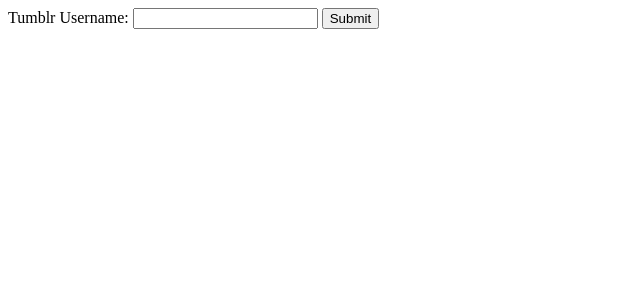
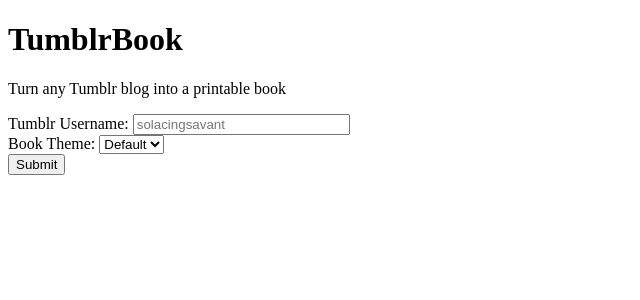
Before and after one commit to ZachSaucier/Tumblr-Book, a PHP site: page / in a window 1280 px wide. Shown: the top 300 px of the page, without its empty margins (0-640 px from the left). Run offline with PHP 8.4, Linux system fonts and the light colour scheme.

Commit message:
Added some content to index.html and check for empty string in tumblr-book.php

```diff
--- a/index.html
+++ b/index.html
@@ -8,9 +8,17 @@
   <link rel="stylesheet" href="style.css">
 </head>
 <body>
-<form action="tumblr-book.php" method="get">
-<label>Tumblr Username: <input type="text" name="blog"></label>
-<input type="submit" value="Submit">
-</form>
+	<h1>TumblrBook</h1>
+	<p>Turn any Tumblr blog into a printable book</p>
+	<form action="tumblr-book.php" method="get">
+		<div><label>Tumblr Username: <input type="text" name="blog" placeholder="solacingsavant" size="24"></label></div>
+		<div>
+		<label>Book Theme: </label>
+		<select name="theme">
+			<option>Default</option>
+		</select>
+		</div>
+		<input type="submit" value="Submit">
+	</form>
 </body>
 </html>
--- a/tumblr-book.php
+++ b/tumblr-book.php
@@ -11,7 +11,7 @@
 
   <script>
   var siteURL = '<?php
-  if(isset($_GET['blog'])){
+  if(isset($_GET['blog']) && $_GET['blog'] !== ''){
 	  echo 'https://' . $_GET['blog'] . '.tumblr.com/';
   }else{
 	  // temporary default
```
